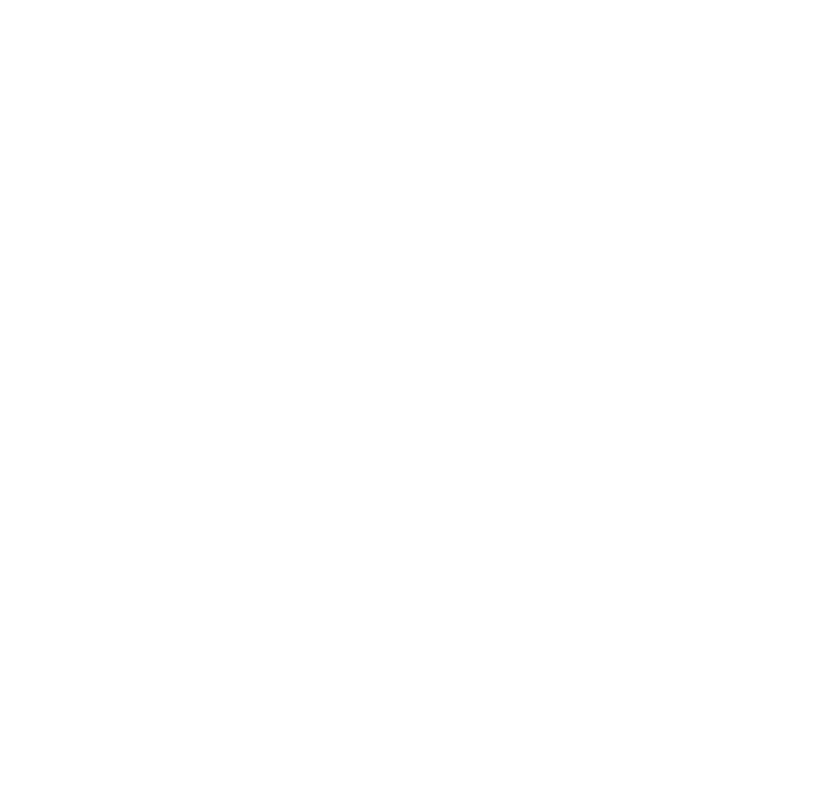
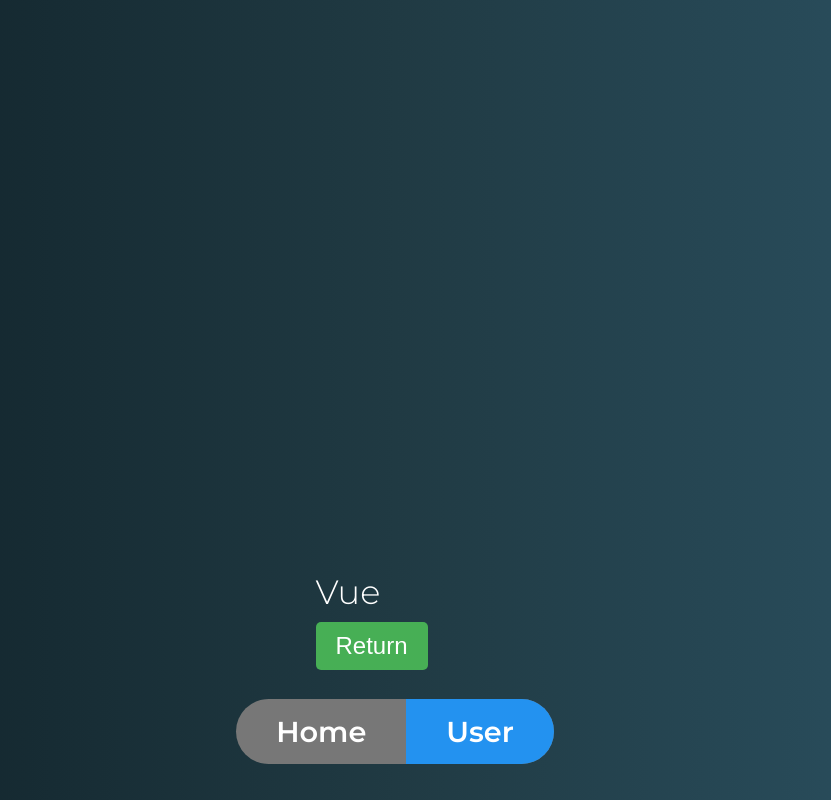
Before and after one commit to pedrosales/VueJS, a Vue app in the folder vue-router/routes-exercises/: page /users/1/edit in a window 1280 px wide. Shown: the part 1976-2776 px from the top of the page, without its empty margins (245-1076 px from the left). Before the commit the page ends 800 px from the top, so only its background shows below. Built offline with nearby package versions, Linux system fonts and the light colour scheme.

Commit message:
hash navigation selector

```diff
--- a/vue-router/routes-exercises/src/components/user/UserDetails.vue
+++ b/vue-router/routes-exercises/src/components/user/UserDetails.vue
@@ -9,7 +9,7 @@
     <router-link
       tag="button"
       primary
-      :to="{ name: 'userEdit', params: { id }, query: { full: true, language: 'en' } }"
+      :to="{ name: 'userEdit', params: { id }, query: { full: true, language: 'en' }, hash: '#footer' }"
     >Edit</router-link>
     <!-- <router-link tag="button" primary :to="`/users/${id}/edit`">Edit</router-link> -->
     <!-- <router-link tag="button" primary :to="`/users/${$route.params.id}/edit`">Edit</router-link> -->
--- a/vue-router/routes-exercises/src/components/user/UserEdit.vue
+++ b/vue-router/routes-exercises/src/components/user/UserEdit.vue
@@ -13,6 +13,9 @@
       <strong>Language:</strong>
       {{ $route.query.language }}
     </p>
+    <div id="footer">
+      <h3>Vue</h3>
+    </div>
   </div>
 </template>
 
@@ -23,4 +26,7 @@ export default {
 </script>
 
 <style>
+#footer {
+  margin-top: 2000px;
+}
 </style>
--- a/vue-router/routes-exercises/src/router.js
+++ b/vue-router/routes-exercises/src/router.js
@@ -14,6 +14,25 @@ Vue.use(Router);
 
 export default new Router({
     mode: "history",
+    scrollBehavior(to, from, savedPosition) {
+        if (savedPosition) {
+            return savedPosition;
+        } else
+        if (to.hash) {
+            return {
+                selector: to.hash
+            }
+        } else {
+            return {
+                x: 0,
+                y: 0
+            }
+        }
+        // return {
+        //     x: 0,
+        //     y: 1000
+        // }
+    },
     routes: [{
             path: "/",
             //component: Index,
```
